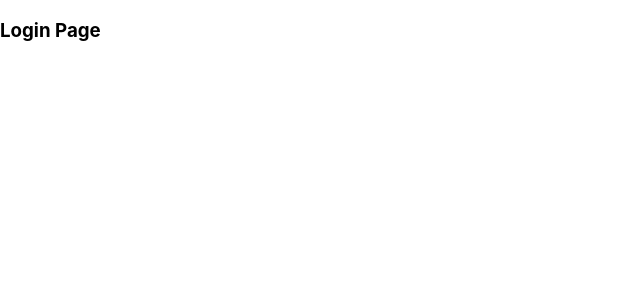
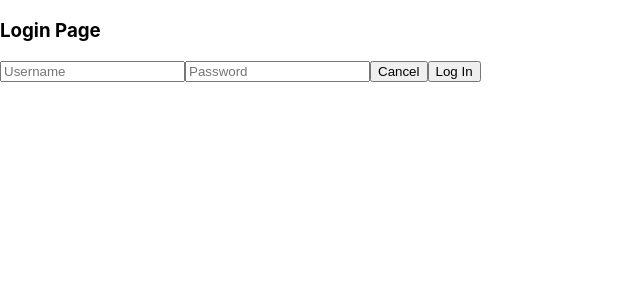
Before and after one commit to zemlyakov/react-login-logout, a React (Create React App) app: page /login in a window 1280 px wide. Shown: the top 300 px of the page, without its empty margins (0-640 px from the left). Built offline with nearby package versions, Linux system fonts and the light colour scheme.

Commit message:
Add login form to Login page

```diff
--- a/src/pages/Login.js
+++ b/src/pages/Login.js
@@ -1,5 +1,6 @@
 import { Redirect } from "react-router-dom";
 import EitherLoginRoute from "../components/EitherLoginRoute";
+import { logIn } from "../services/auth";
 
 const Login = () => {
     return (
@@ -9,6 +10,12 @@ const Login = () => {
                 <h3>
                     Login Page
                 </h3>
+                <form onSubmit={logIn}>
+                    <input type="text" placeholder="Username" required/>
+                    <input type="password" placeholder="Password" required/>
+                    <button type="reset">Cancel</button>
+                    <button type="submit">Log In</button>
+                </form>
             </div>
         </EitherLoginRoute>
     );
```
